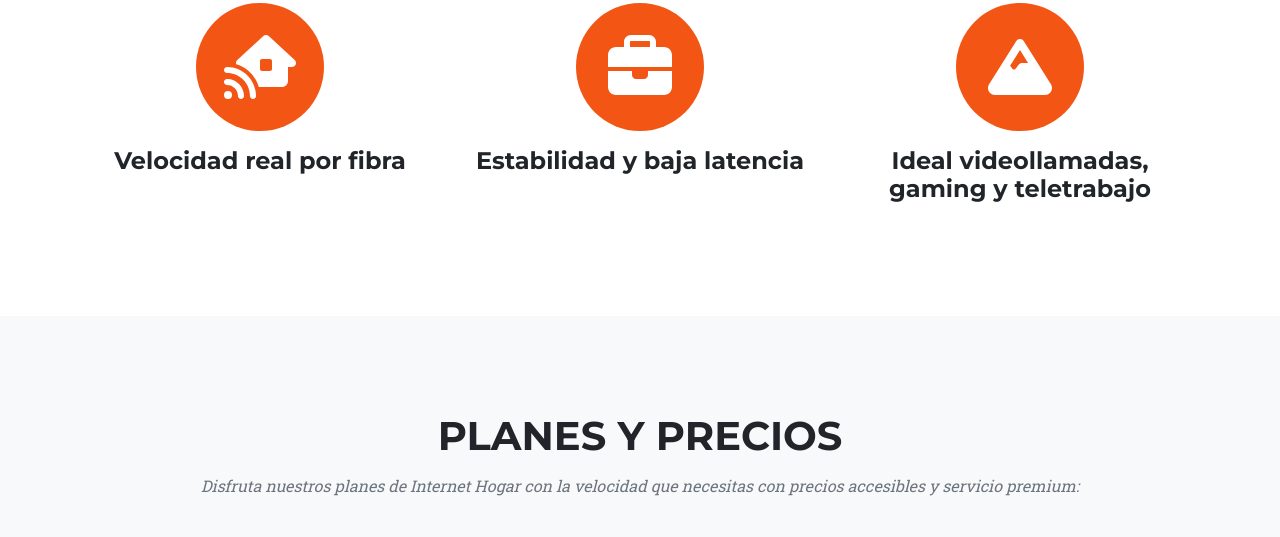
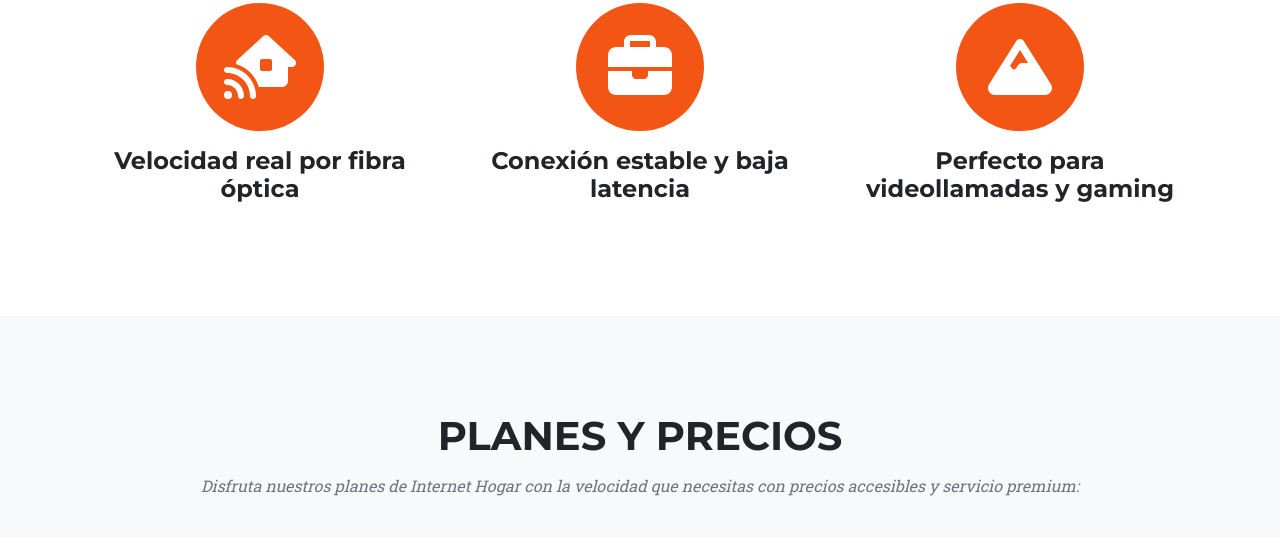
Before and after one commit to Linxnet1/linxnet, a website: page index.html in a window 1280 px wide. Shown: the part 1096-1633 px from the top of the page. Drawn offline with nearby package versions, Linux system fonts and the light colour scheme.

Commit message:
Update index.html

```diff
--- a/index.html
+++ b/index.html
@@ -57,7 +57,7 @@ Nuestra red está construida con tecnología de última generación y un núcleo
                             <i class="fas fa-circle fa-stack-2x text-primary"></i>
                          <i class="<fas fa-solid fa-house-signal fa-stack-1x fa-inverse"></i>"></i>
                         </span>
-                        <h4 class="my-3">Velocidad real por fibra</h4>
+                        <h4 class="my-3">Velocidad real por fibra óptica</h4>
                         <p class="text-muted"></p>
                     </div>
                     <div class="col-md-4">
@@ -65,7 +65,7 @@ Nuestra red está construida con tecnología de última generación y un núcleo
                             <i class="fas fa-circle fa-stack-2x text-primary"></i>
                             <i class="fas fa-solid fa-briefcase fa-stack-1x fa-inverse"></i>
                         </span>
-                        <h4 class="my-3">Estabilidad y baja latencia</h4>
+                        <h4 class="my-3">Conexión estable y baja latencia</h4>
                         <p class="text-muted"></p>
                     </div>
                     <div class="col-md-4">
@@ -73,7 +73,7 @@ Nuestra red está construida con tecnología de última generación y un núcleo
                             <i class="fas fa-circle fa-stack-2x text-primary"></i>
                             <i class="fas fa-solid fa-mountain fa-stack-1x fa-inverse"></i>
                         </span>
-                        <h4 class="my-3">Ideal videollamadas, gaming y teletrabajo</h4>
+                        <h4 class="my-3">Perfecto para videollamadas y gaming</h4>
                         <p class="text-muted"></p>
                     </div>
                 </div>
```
